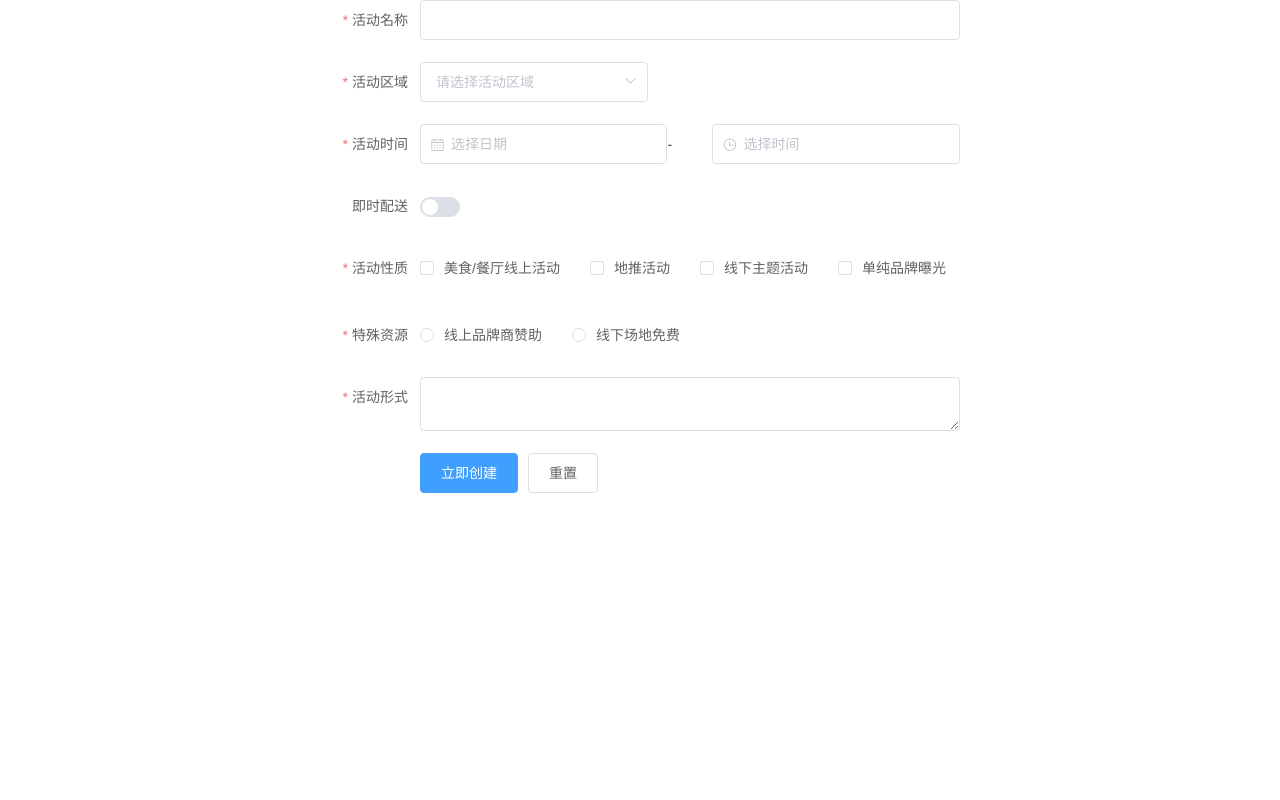
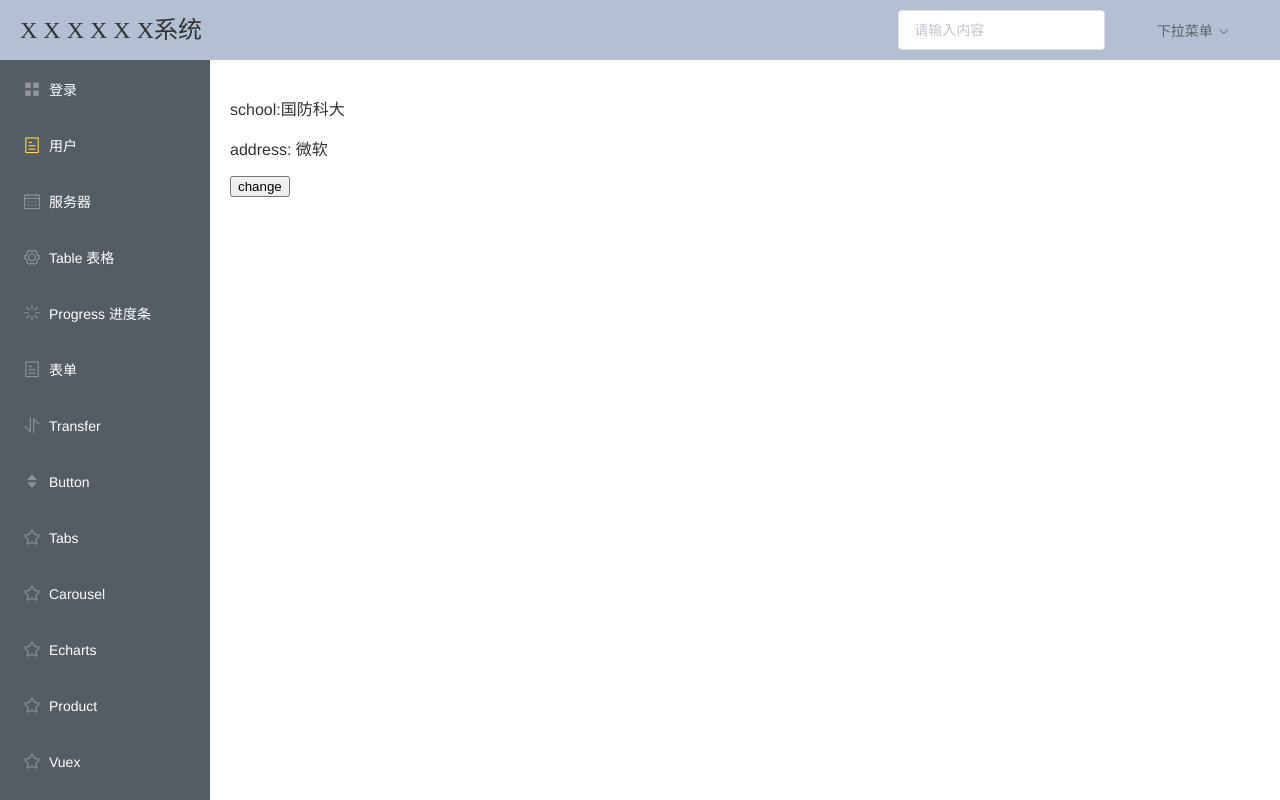
Before and after one commit to samveduan/vue-project-b, a Vue app: page /#/index/product in a window 1280 px wide. Before the commit this address led to /#/login. Built offline with nearby package versions, Linux system fonts and the light colour scheme.

Commit message:
add product.vue

```diff
--- a/package.json
+++ b/package.json
@@ -10,6 +10,7 @@
     "build": "node build/build.js"
   },
   "dependencies": {
+    "echarts": "^4.2.1",
     "element-ui": "^2.7.2",
     "vue": "^2.5.2",
     "vue-router": "^3.0.1",
--- a/src/components/index.vue
+++ b/src/components/index.vue
@@ -62,7 +62,7 @@
             </el-menu-item>
             <el-menu-item index="12">
               <i class="el-icon-star-off"></i>
-              <span slot="title"><router-link to="/index/pagination">Pagination</router-link></span>
+              <span slot="title"><router-link to="/index/product">Product</router-link></span>
             </el-menu-item>
             <el-menu-item index="13">
               <i class="el-icon-star-off"></i>
--- /dev/null
+++ b/src/components/product.vue
@@ -0,0 +1,34 @@
+<template>
+  <div>
+    <p>school:{{school}}</p>
+    <p>address: {{company}}</p>
+    <p><button @click="_changeSchool('北大')">change</button></p>
+  </div>
+</template>
+
+<script>
+import {mapState, mapGetters, mapActions} from 'vuex'
+
+export default {
+  data(){
+    return {
+
+    }
+  },
+  computed: {
+    ...mapState('footerStatus', {
+      school: (state) => state.school,
+      company: 'company'
+    })
+  },
+  methods: {
+    ...mapActions('footerStatus', {
+      _changeSchool: '_changeSchool'
+    })
+  }
+}
+</script>
+
+<style lang="" scoped>
+
+</style>
--- a/src/router/router.js
+++ b/src/router/router.js
@@ -18,6 +18,7 @@ import Vuex from '@/components/Vuex'
 import Plain from '@/components/plain'
 import Round from '@/components/round'
 import Error from '@/components/error'
+import Product from '@/components/product'
 
 Vue.use(Router)
 
@@ -104,9 +105,9 @@ const routes = new Router({
           name: 'charts'
         },
         {
-          path: 'pagination',
-          component: Pagination,
-          name: 'pagination'
+          path: 'product',
+          component: Product,
+          name: 'product'
         },
         {
           path: 'vuex',
@@ -123,12 +124,12 @@ const routes = new Router({
   ]
 })
 
-routes.beforeEach((to, from, next) => {
+/*routes.beforeEach((to, from, next) => {
   if(localStorage.getItem('username') === null && to.path != '/login'){
     next('/login');
   }else{
     next();
   }
-})
+})*/
 
 export default routes
--- a/src/store/modules/footerStatus.js
+++ b/src/store/modules/footerStatus.js
@@ -2,6 +2,7 @@
 
 const state={   //要设置的全局访问的state对象
   name: 'beautiful',
+  company: '微软',
   address: 'Hunan Changsha',
   school: '国防科大',
   showFooter: true,
```
